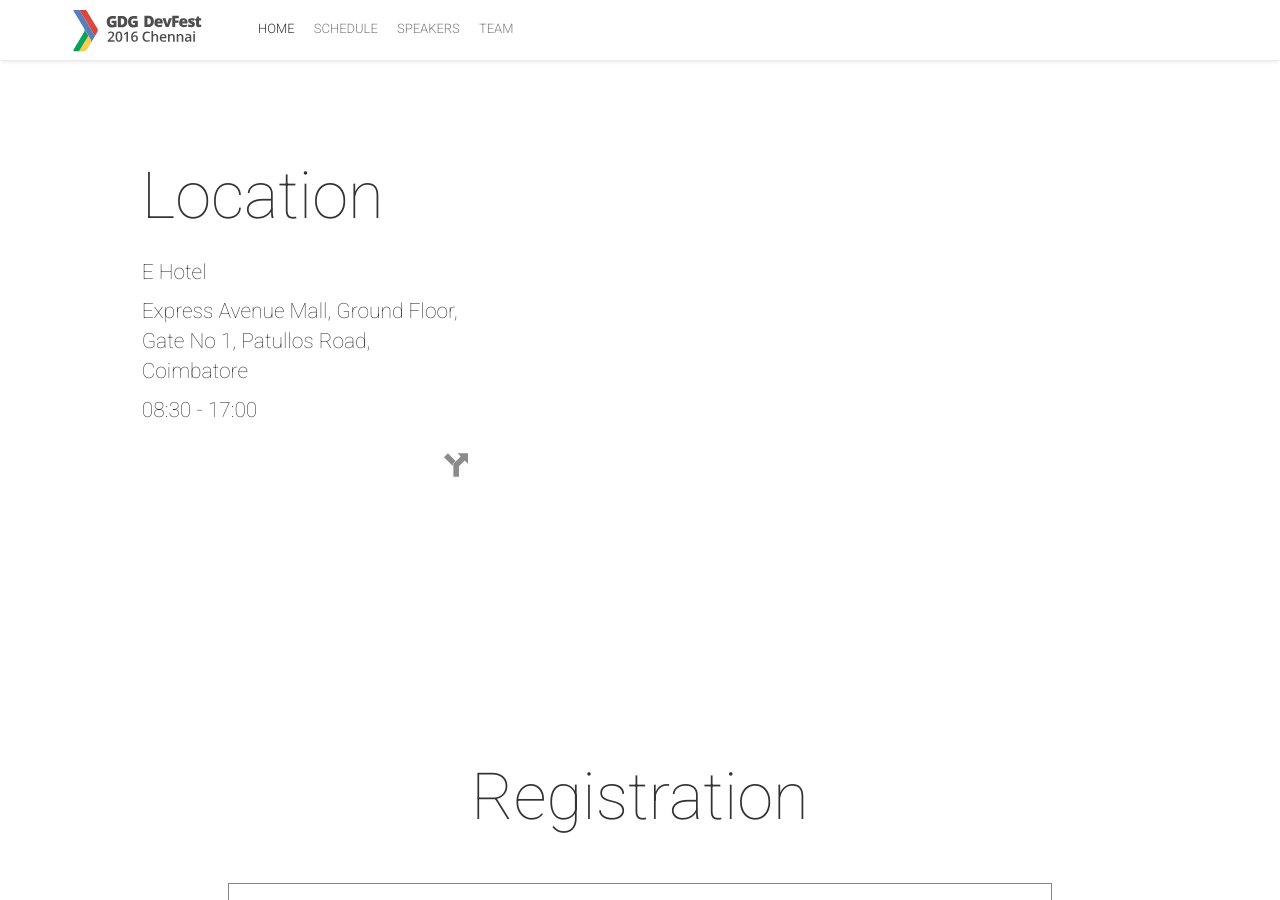
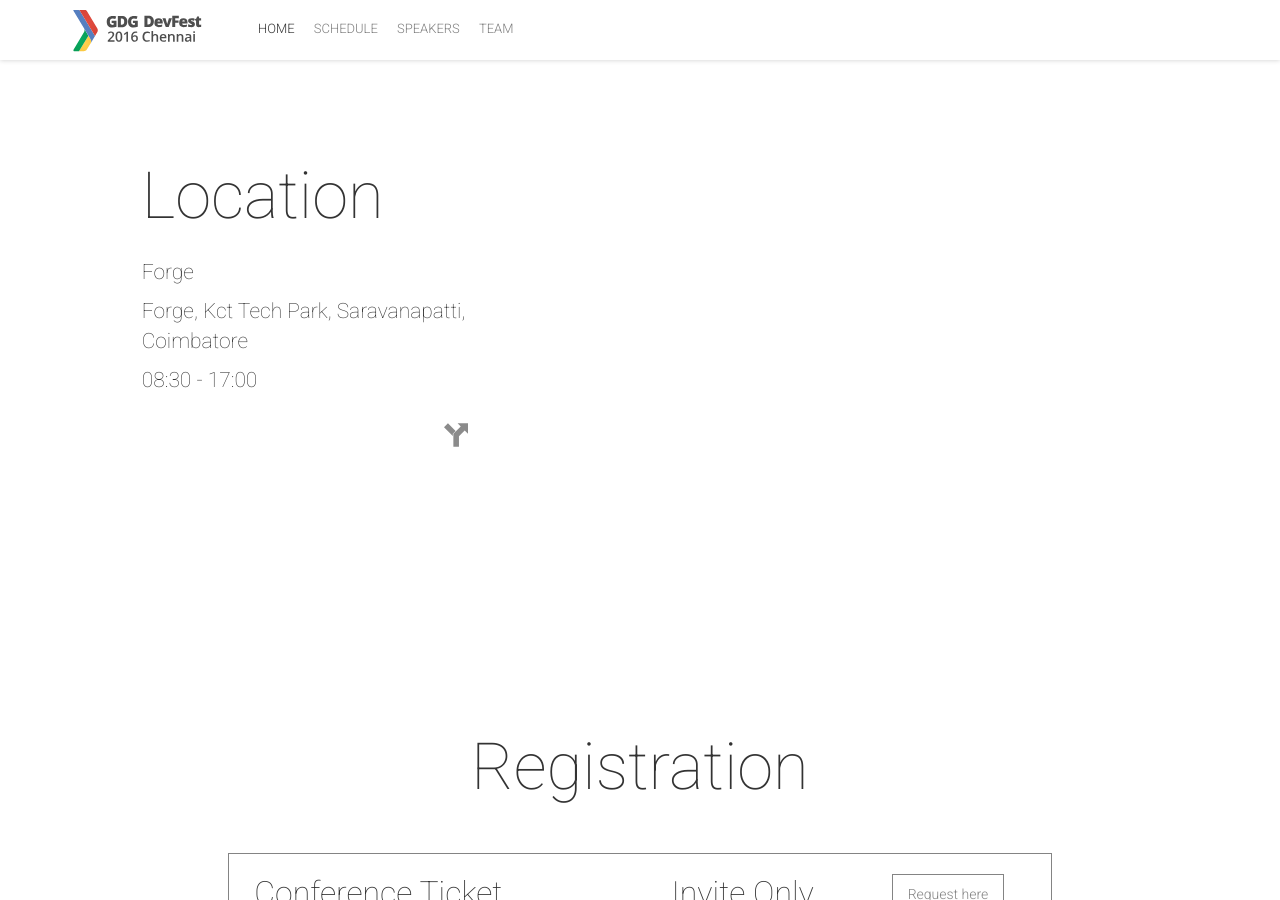
Before and after one commit to gokulkarthick/gdgcbe.github.io, a Jekyll site: the page built from index.html, in a window 1280 px wide and 900 px high, scrolled down 2014 px. Built offline with Jekyll 4.4.1, drawn with Linux system fonts in a browser that asks for light colours; nearby versions of some CDN libraries; comment, search, counter and statistics services are not loaded; some of the changed text lies outside the part shown.

Commit message:
Update _config.yml

```diff
--- a/_config.yml
+++ b/_config.yml
@@ -9,10 +9,10 @@ title: "GDG DevFest 2016 by GDG Coimbatore"
 email: "gokulkarthickct@gmail.com"
 description: "GDG DevFest is a set of events all around the world. This time, in Coimbatore. Come join us, meet the Googlers and share what you know with others."
 baseurl: ""
-url: "https://gokulkarthick.github.io/gdgcbe.github.io/"
+url: "https://gdgcbe.github.io/"
 permalink: "/blog/:title"
 googleAnalyticsTrackingId: ""
-googleAnalyticsSiteUrl: "gokulkarthick.github.io/gdgcbe.github.io/"
+googleAnalyticsSiteUrl: "gdgcbe.github.io/"
 
 # Organizer Info
 organizerName: "GDG Coimbatore"
@@ -20,7 +20,7 @@ organizerAlternateName: "Google Developer Group Coimbatore"
 organizerDescription: "Open and volunteer geek communities who create exciting projects and share experience about Google technology with passion."
 organizerEmail: "gokulkarthickct@gmail.com"
 organizerLogo: "/img/seo/organizer-logo.png"
-organizerLink: "http://./"
+organizerLink: "http://facebook.com/gdgcoimbatore/"
 
 # Head
 metaKeywords: "event, gdg, devfest, google, programming, android, chrome, developers, Coimbatore"
@@ -45,11 +45,11 @@ navigationLinks:
 # Hero Block
 heroImage: "hero.jpeg"
 heroTitle: "A day for "
-eventDate: "3rd of September 2016"
-typeoutTextValues: '"YOU", "designers", "programmers", "startups", "entrepreneurs"'
+eventDate: "15th of October 2016"
+typeoutTextValues: '"YOU","Programmers","Designers","Entrepreneurs","Startups"'
 typeoutFallback: "Coimbatore"
 heroButtons:
-  - {link: "http://goo.gl/ddIXgR", text: "Request for invite here"}
+  - {link: "https://www.facebook.com/gdgcoimbatore", text: "Request for invite here"}
 
 # About Block
 aboutTitle: "About GDG DevFest"
@@ -71,18 +71,18 @@ latestNewsTitle: "Latest news"
 
 # Rockstar Speakers Block
 rockstarSpeakersImage: "rockstar-speakers.jpg"
-rockstarSpeakersCount: 4
+rockstarSpeakersCount: 5
 rockstarSpeakersTitle: "Rockstar speakers"
 rockstarSpeakersButtonText: "See all speakers"
 
 # Location Block
 locationBlockTitle: "Location"
-eventLocationName: "E Hotel"
+eventLocationName: "Forge"
 eventLocationLink: "http://cabinet.kinopalace.lviv.ua/showtimes/"
-eventStreetAddress: "Express Avenue Mall, Ground Floor, Gate No 1, Patullos Road"
+eventStreetAddress: "Forge, Kct Tech Park, Saravanapatti"
 eventAddressLocality: "Coimbatore"
 eventAddressLocalityRegion: "Tamil Nadu"
-eventPostalCode: "600002"
+eventPostalCode: "641006"
 eventAddressCountry: "India"
 eventStartTime: "2016-09-03T08:30"
 eventDoorTime: "09:00"
@@ -97,13 +97,13 @@ venueBigImage: "venue_01.jpg"
 venueSmallImage1: "venue_01.jpg"
 venueSmallImage2: "venue_02.jpg"
 venueSmallImage3: "venue_03.jpg"
-venueTitle: "E Hotel"
+venueTitle: "Forge"
 venueFeatures: ["In the heart of the city", "Doulby Digital Surround EX audio system", "Located directly in the city center"]
 
 # Tweets Feed Block
 tweetsFeedImage: "twitter-feed.jpg"
 tweetsFeedTitle: "What's Up?"
-twitterHashTag: "devfestchn"
+twitterHashTag: "cbedevfest"
 twitterFeed: "http://www.varunraj.in/tweetledee/favoritesjson.php?c=10&cache_interval=900"
 
 # Partners Block
@@ -115,7 +115,7 @@ partnersC4sponsorsButton: "Become a sponsor"
 subscribeImage: "subscribe.jpg"
 subscribeTitle: "Subscribe for updates"
 subscribeAction: "http://zathrac.us3.list-manage.com/subscribe/post?u=25748e12927120f75963019c3&amp;id=3ad8db8df7"
-subscribeInfo: "Registration will be open around end of August. Number of tickets are limited. Stay tuned!"
+subscribeInfo: "Registration will be open around end of 11th Sep. Number of tickets are limited. Stay tuned!"
 
 # Tickets Block
 ticketsTitle: "Registration"
@@ -123,16 +123,16 @@ ticketsOffers:
  -
   name: "Conference Ticket"
   price: "Invite Only"
-  buyButtonLink: "http://goo.gl/ddIXgR"
+  buyButtonLink: "facebook.com/gdgcoimbatore"
   buyButtonText: "Request here"
-  ticketContentList: ["Conference on September 3rd"]
+  ticketContentList: ["Conference on October 15th"]
   validFrom: "2014-11-10T23:59"
   validThrough: "2016-08-29T23:59"
 
 
 # Footer
 socialLinks:
- - {link: "https://plus.google.com/communities/114880346511347814550", icon: "google-plus"}
+ - {link: "https://plus.google.com/communities/", icon: "google-plus"}
  - {link: "https://twitter.com/GDGCoimbatore", icon: "twitter"}
  - {link: "https://facebook.com/GDGCoimbatore", icon: "facebook"}
 footerBlocks:
```
